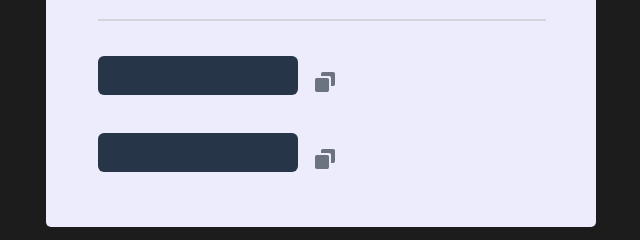
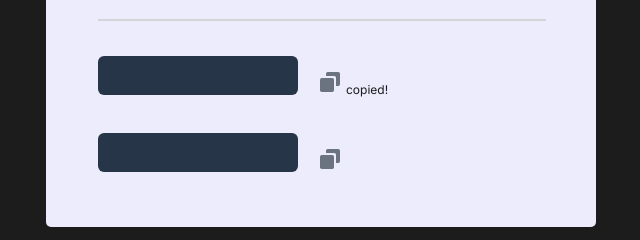
Before and after one commit to dscardona/password-generator, a plain HTML site: page index.html in a window 1280 px wide. Both pictures are taken after a click on the picture 644 px from the left and 435 px from the top of the page. Shown: the part 353-593 px from the top of the page, 319-959 px from the left. Drawn offline with Linux system fonts and the light colour scheme.

Commit message:
Fix bug, and feedback after password is copied

```diff
--- a/index.html
+++ b/index.html
@@ -19,8 +19,13 @@
             <script src="index.js"></script>
             <div class="horizontal-ruler"></div>
             <div>
-                <button id="pw1" class="pw-field"></button><img onclick="copyPw1()" id="copy-pw-1" src="images/copy-icon.png">
-                <button id="pw2" class="pw-field"></button><img onclick="copyPw2()" id="copy-pw2" src="images/copy-icon.png">
+                <button id="pw1" class="pw-field"></button>
+                <img onclick="copyPw1()" id="copy-pw-1" src="images/copy-icon.png">
+                <p id="copied-el-1" class="copied"></p>
+
+                <button id="pw2" class="pw-field"></button>
+                <img onclick="copyPw2()" id="copy-pw2" src="images/copy-icon.png">
+                <p id="copied-el-2" class="copied"></p>
             </div>
         </div>
     </div>
--- a/index.js
+++ b/index.js
@@ -1,11 +1,16 @@
 const characters = ["A","B","C","D","E","F","G","H","I","J","K","L","M","N","O","P","Q","R","S","T","U","V","W","X","Y","Z","a","b","c","d","e","f","g","h","i","j","k","l","m","n","o","p","q","r","s","t","u","v","w","x","y","z", "0", "1", "2", "3", "4", "5", "6", "7", "8", "9","~","`","!","@","#","$","%","^","&","*","(",")","_","-","+","=","{","[","}","]",",","|",":",";","<",">",".","?",
 "/"];
-
 
 
 function generatePw() {
     let pw1 = document.getElementById("pw1")
     let pw2 = document.getElementById("pw2")
+
+    let copiedEL1 = document.getElementById("copied-el-1")
+    copiedEL1.textContent = ""
+    let copiedEL2 = document.getElementById("copied-el-2")
+    copiedEL2.textContent = ""
+
     if (pw1.textContent.length >= 15) {
         pw1.textContent = ""
         pw2.textContent = ""
@@ -23,13 +28,17 @@ function generatePw() {
 }
 
 function copyPw1() {
-    let pw1 = document.getElementById("pw1")
     let pw1Value = pw1.textContent
     navigator.clipboard.writeText(pw1Value)
+
+    let copiedEL1 = document.getElementById("copied-el-1")
+    copiedEL1.textContent = "copied!"
 }
 
-function copyPw() {
-    let pw2 = document.getElementById("pw2")
+function copyPw2() {
     let pw2Value = pw2.textContent
     navigator.clipboard.writeText(pw2Value)
+
+    let copiedEL2 = document.getElementById("copied-el-2")
+    copiedEL2.textContent = "copied!"
 }
--- a/styles.css
+++ b/styles.css
@@ -77,3 +77,10 @@ img:hover {
     height: 28px;
     width: 28px;
 }
+
+.copied {
+    display: inline;
+    color: #1C1C1C;
+    font-size: 12px;
+
+}
```
